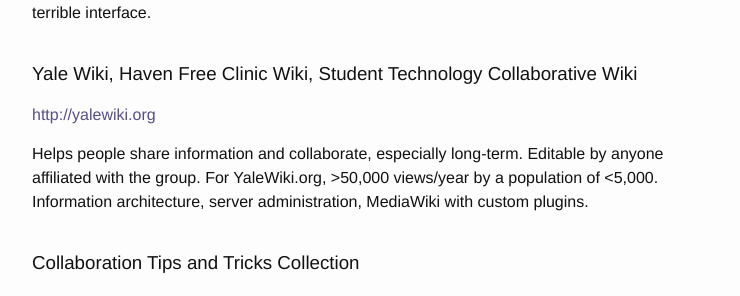
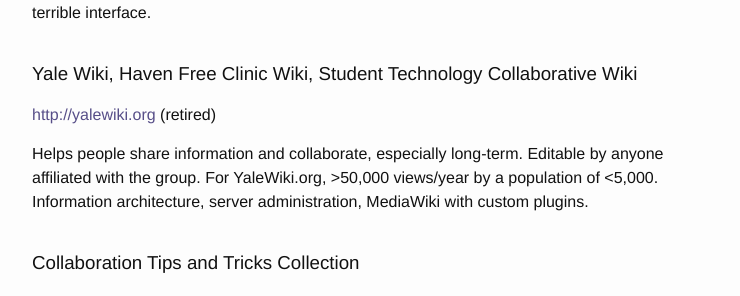
Before and after one commit to caseywatts/caseywatts.github.io, a Jekyll site: the page built from projects.md, in a window 1280 px wide and 900 px high, scrolled down 1826 px. Shown: the part 273-569 px from the top of the window, without its empty margins (268-1008 px from the left). Built offline with Jekyll 4.4.1, drawn with Linux system fonts in a browser that asks for light colours.

Commit message:
add note that yalewiki is retired

```diff
--- a/projects.md
+++ b/projects.md
@@ -68,7 +68,7 @@
 Improves the experience of Service Now, is an IT ticket tracking software with an otherwise terrible interface.
 
 ### Yale Wiki, Haven Free Clinic Wiki, Student Technology Collaborative Wiki
-<http://yalewiki.org>
+<http://yalewiki.org> (retired)
 
 Helps people share information and collaborate, especially long-term. Editable by anyone affiliated with the group. For YaleWiki.org, &gt;50,000 views/year by a population of &lt;5,000. Information architecture, server administration, MediaWiki with custom plugins.
 
```
